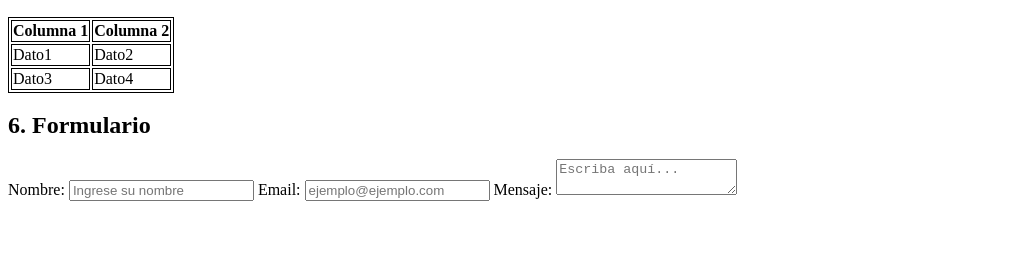
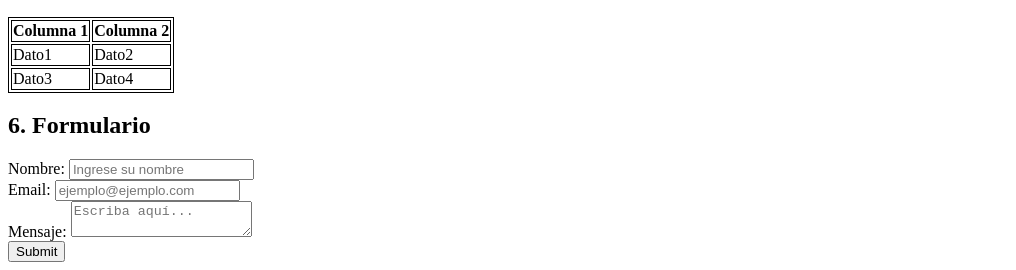
Before and after one commit to JoaquinGuillot/TrabajoAsincronico1, a plain HTML site: page index.html in a window 1280 px wide. Shown: the part 1508-1778 px from the top of the page, without its empty margins (0-1016 px from the left). Before the commit the page ends 1717 px from the top, so only its background shows below. Drawn offline with Linux system fonts and the light colour scheme.

Commit message:
Add files via upload

```diff
--- a/index.html
+++ b/index.html
@@ -95,16 +95,22 @@
     <section id="Formulario">
         <h2>6. Formulario</h2>
         <form >
+            <div>
                 <label >Nombre: </label>
                 <input type="text" placeholder="Ingrese su nombre">
+            </div>
+
+            <div>
                 <label >Email: </label>
                 <input type="email" placeholder="ejemplo@ejemplo.com">
+            </div>
+            <div>
                 <label >Mensaje: </label>
                 <textarea placeholder="Escriba aquí..."></textarea>
+            </div>
+            <button type="submit">Submit</button>
         </form>
     </section>
-
    </main>
-
 </body>
 </html>
```
Lines whose indentation alone changed are shown as unchanged.
